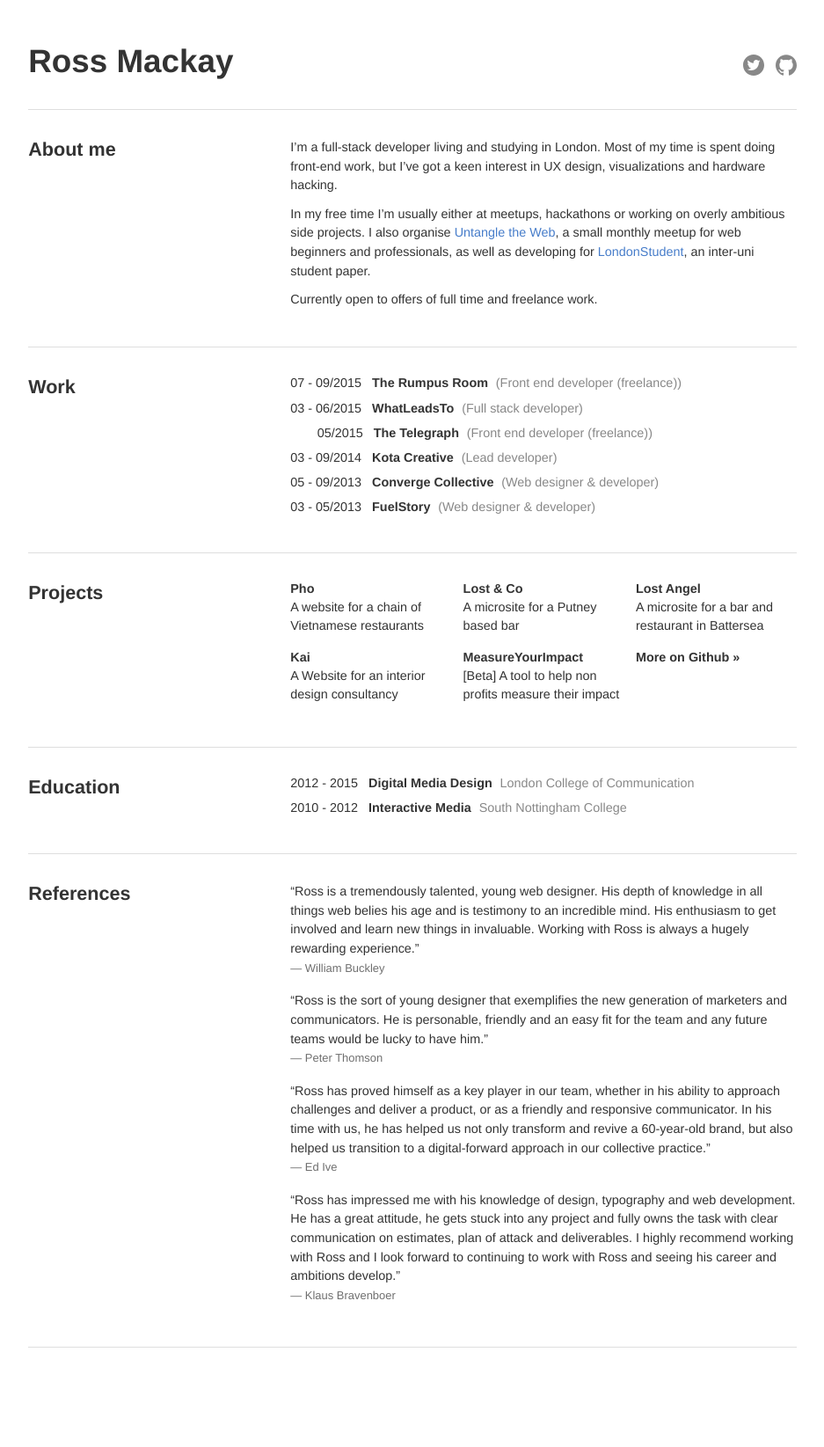
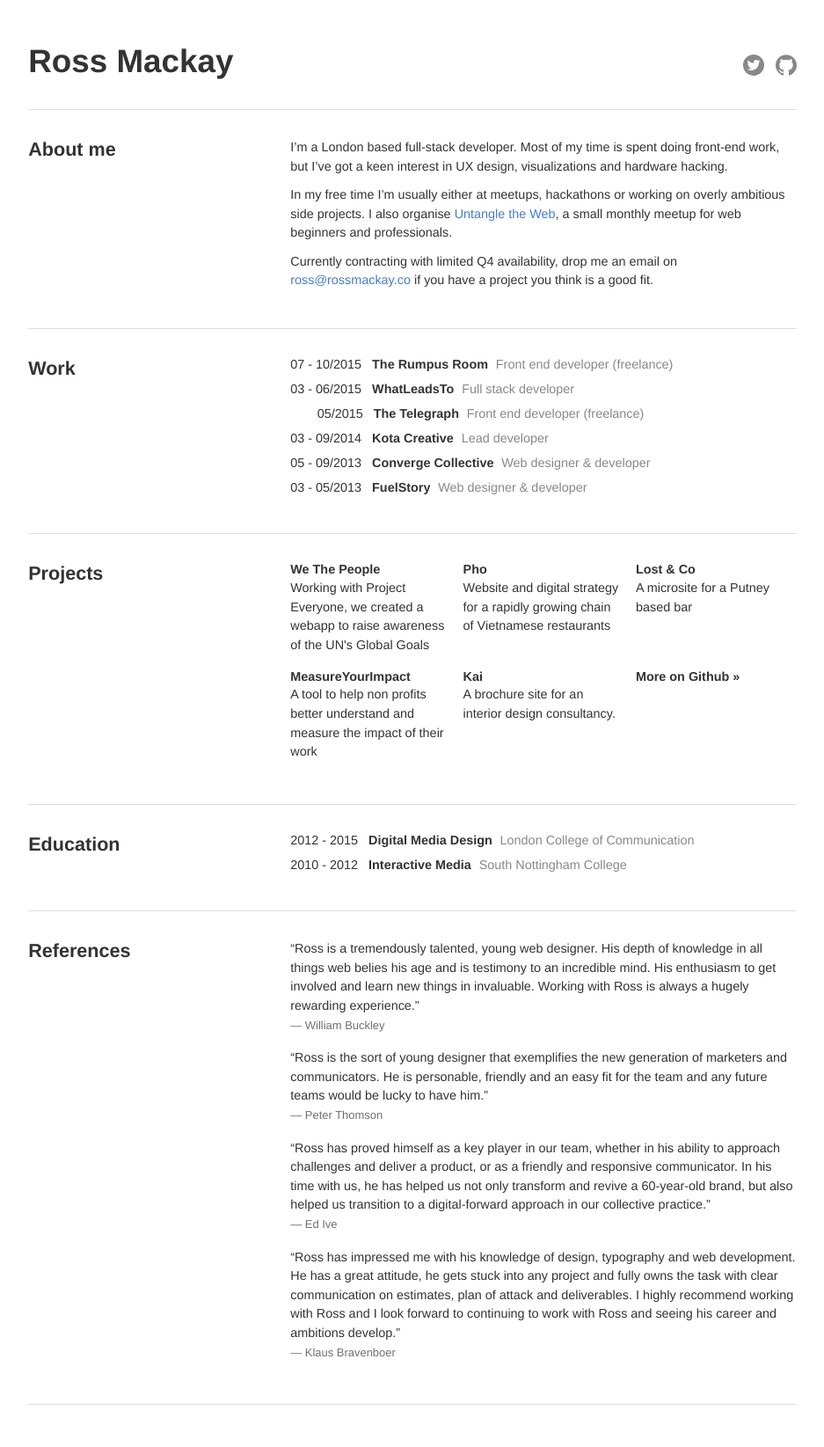
Before and after one commit to mcky/mcky.github.io, a Jekyll site: the page built from cv.html, in a window 1280 px wide. Shown: the whole page at 88% size, without its empty margins (171-1108 px from the left). Built offline with Jekyll 4.4.1, drawn with Linux system fonts in a browser that asks for light colours; before the commit the page ends 1580 px from its top, so only the background shows below that.

Commit message:
Update CV

```diff
--- a/_data/jobs.json
+++ b/_data/jobs.json
@@ -3,7 +3,7 @@
 		"company": "The Rumpus Room"
 		, "title": "Front end developer (freelance)"
 		, "description": "Global Goals description. Reach, analytics etc."
-		, "date": "07 - 09/2015"
+		, "date": "07 - 10/2015"
 	}
 	, {
 		"company": "WhatLeadsTo"
--- a/_data/portfolio.json
+++ b/_data/portfolio.json
@@ -1,8 +1,13 @@
 [
 	{
+		"title": "We The People"
+		, "url": "http://wethepeople.globalgoals.org"
+		, "description": "Working with Project Everyone, we created a webapp to raise awareness of the UN's Global Goals"
+	}
+	,{
 		"title": "Pho"
 		, "url": "http://phocafe.co.uk"
-		, "description": "A website for a chain of Vietnamese restaurants"
+		, "description": "Website and digital strategy for a rapidly growing chain of Vietnamese restaurants"
 	}
 	, {
 		"title": "Lost & Co"
@@ -10,23 +15,13 @@
 		, "description": "A microsite for a Putney based bar"
 	}
 	, {
-		"title": "Lost Angel"
-		, "url": "http://lostangel.kotadev.co.uk"
-		, "description": "A microsite for a bar and restaurant in Battersea"
+		"title": "MeasureYourImpact"
+		, "url": "http://measureyourimpact.herokuapp.com"
+		, "description": "A tool to help non profits better understand and measure the impact of their work"
 	}
 	, {
 		"title": "Kai"
 		, "url": "http://www.kaidesign.co.uk/"
-		, "description": "A Website for an interior design consultancy"
-	}
-	, {
-		"title": "MeasureYourImpact"
-		, "url": "http://staging-measureyourimpact.herokuapp.com"
-		, "description": "[Beta] A tool to help non profits measure their impact"
-	}
-	, {
-		"title": "More on Github &raquo;"
-		, "url": "http://github.com/mcky/"
-		, "description": ""
+		, "description": "A brochure site for an interior design consultancy."
 	}
 ]
--- a/cv.html
+++ b/cv.html
@@ -8,9 +8,9 @@ layout: cv
 <section class="cv__section">
 	<h2 class="cv__section__title">About me</h2>
 	<div class="cv__section__body">
-		<p>I&#8217;m a full-stack developer living and studying in London. Most of my time is spent doing front-end work, but I&#8217;ve got a keen interest in UX design, visualizations and hardware hacking.</p>
-		<p>In my free time I&#8217;m usually either at meetups, hackathons or working on overly ambitious side projects. I also organise <a href="http://untangletheweb.co.uk" target="_blank">Untangle the Web</a>, a small monthly meetup for web beginners and professionals, as well as developing for <a href="http://lsnews.co.uk" target="_blank">LondonStudent</a>, an inter-uni student paper.</p>
-		<p>Currently open to offers of full time and freelance work.</p>
+		<p>I&#8217;m a London based full-stack developer. Most of my time is spent doing front-end work, but I&#8217;ve got a keen interest in UX design, visualizations and hardware hacking.</p>
+		<p>In my free time I&#8217;m usually either at meetups, hackathons or working on overly ambitious side projects. I also organise <a href="http://untangletheweb.co.uk" target="_blank">Untangle the Web</a>, a small monthly meetup for web beginners and professionals.</p>
+		<p>Currently contracting with limited Q4 availability, drop me an email on <a href="mailto:ross@rossmackay.co">ross@rossmackay.co</a> if you have a project you think is a good fit.</p>
 	</div>
 </section>
 
@@ -27,7 +27,7 @@ layout: cv
 						{% endif %}
 						<span class="{{ jobDateClass }}">{{ job.date }}</span>
 						<span class="job__company">{{ job.company }}</span>
-						<span class="job__title">({{ job.title }})</span>
+						<span class="job__title">{{ job.title }}</span>
 					</h3>
 				</li>
 			{% endfor %}
@@ -46,7 +46,16 @@ layout: cv
 						{{ item.description }}
 					</a>
 				</li>
+				{% if forloop.index0 == 4 %}
+					{% break %}
+				{% endif %}
 			{% endfor %}
+
+			<li class="portfolio__item">
+				<a class="portfolio__item__link" href="http://github.com/mcky/" target="_blank">
+					<h3 class="job__header portfolio__item__header">More on Github &raquo;</h3>
+				</a>
+			</li>
 		</ul>
 	</div>
 </section>
```
